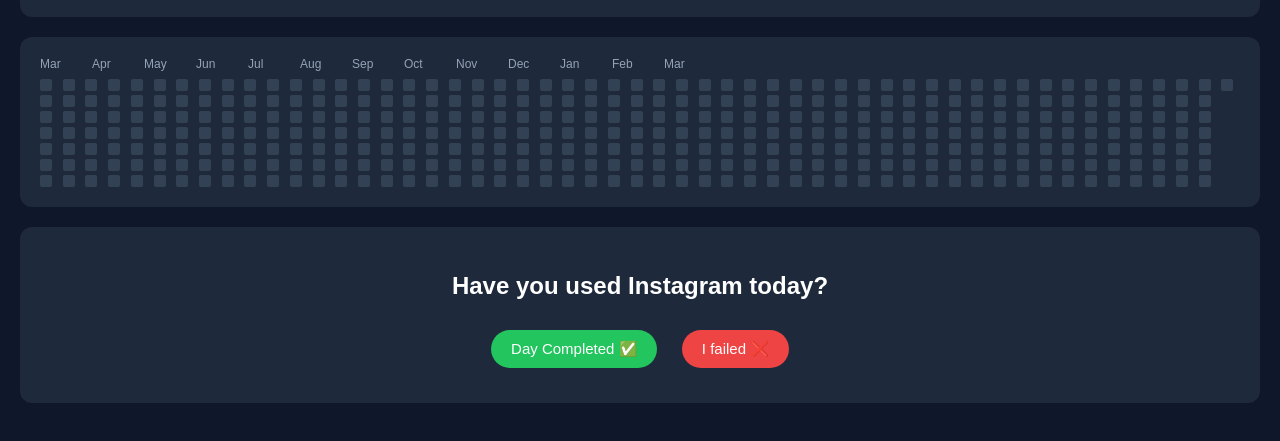
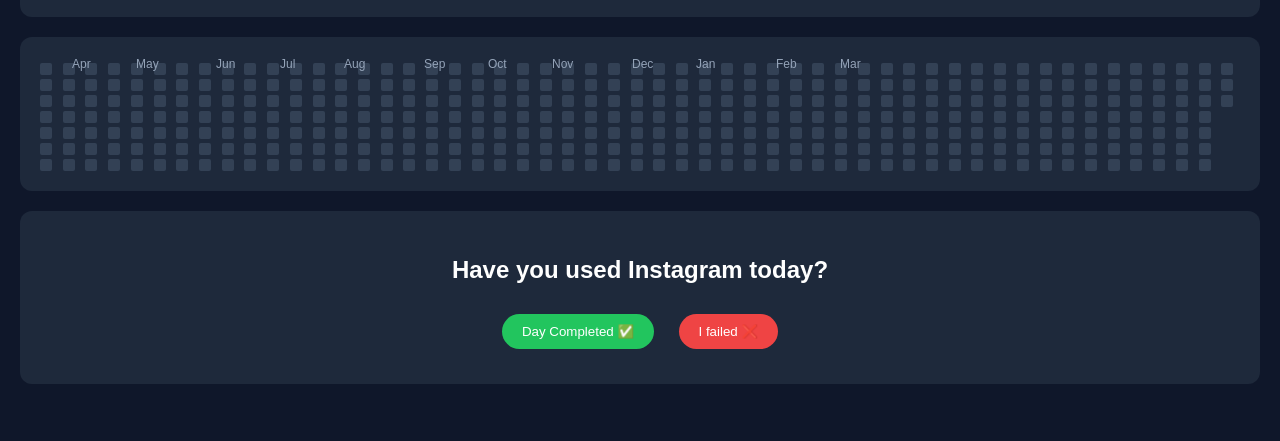
Before and after one commit to kuki1903/streak-tracker, a plain HTML site: page index.html in a window 1280 px wide. Shown: the part 145-586 px from the top of the page. Drawn offline with Linux system fonts and the light colour scheme.

Commit message:
Update index.html

```diff
--- a/index.html
+++ b/index.html
@@ -11,12 +11,25 @@
 .header { display:flex; justify-content:space-between; align-items:center; background:#1e293b; padding:20px; border-radius:12px; }
 .stats { display:flex; gap:15px; }
 .stat { background:#111827; padding:10px 20px; border-radius:10px; text-align:center; }
-.main { margin-top:20px; }
 
-/* Heatmap */
-.heatmap { background:#1e293b; padding:20px; border-radius:12px; }
-.months { display:flex; font-size:12px; color:#94a3b8; margin-bottom:8px; }
-.months span { width:52px; }
+.heatmap { background:#1e293b; padding:20px; border-radius:12px; margin-top:20px; }
+
+/* SCROLLABLE like LeetCode */
+.scroll {
+  overflow-x:auto;
+}
+
+.months {
+  display:flex;
+  font-size:12px;
+  color:#94a3b8;
+  margin-bottom:6px;
+  position:relative;
+}
+
+.months span {
+  position:absolute;
+}
 
 .grid {
   display:grid;
@@ -32,20 +45,27 @@
   background:#334155;
 }
 
-/* SUCCESS (red shades like your requirement) */
+/* RED SCALE */
 .cell.level1 { background:#7f1d1d; }
 .cell.level2 { background:#991b1b; }
 .cell.level3 { background:#b91c1c; }
 .cell.level4 { background:#ef4444; }
-
-/* FAILED day = BLACK */
 .cell.fail { background:#000000; }
 
-.panel { background:#1e293b; padding:20px; border-radius:12px; margin-top:20px; }
 .action { background:#1e293b; padding:25px; border-radius:12px; margin-top:20px; text-align:center; }
-button { padding:10px 20px; margin:10px; border:none; border-radius:20px; font-size:15px; cursor:pointer; }
+button { padding:10px 20px; margin:10px; border:none; border-radius:20px; cursor:pointer; }
 .success { background:#22c55e; color:white; }
 .failbtn { background:#ef4444; color:white; }
+
+.tooltip {
+  position:fixed;
+  background:#111827;
+  padding:6px 10px;
+  border-radius:6px;
+  font-size:12px;
+  display:none;
+  pointer-events:none;
+}
 </style>
 </head>
 
@@ -64,8 +84,8 @@
   </div>
 </div>
 
-<div class="main">
-  <div class="heatmap">
+<div class="heatmap">
+  <div class="scroll">
     <div class="months" id="months"></div>
     <div id="grid" class="grid"></div>
   </div>
@@ -79,6 +99,8 @@
 
 </div>
 
+<div id="tooltip" class="tooltip"></div>
+
 <script>
 let data = JSON.parse(localStorage.getItem("data")) || {};
 
@@ -91,12 +113,10 @@
 }
 
 function currentStreak(){
-  let d = new Date();
-  let count = 0;
+  let d=new Date(),count=0;
   while(true){
-    let key = d.toISOString().split("T")[0];
-    if(data[key] === 1){ count++; d.setDate(d.getDate()-1); }
-    else break;
+    let k=d.toISOString().split("T")[0];
+    if(data[k]===1){count++; d.setDate(d.getDate()-1);} else break;
   }
   return count;
 }
@@ -104,62 +124,78 @@
 function maxStreak(){
   let max=0,curr=0;
   Object.keys(data).sort().forEach(k=>{
-    if(data[k]===1){ curr++; max=Math.max(max,curr);} else curr=0;
+    if(data[k]===1){curr++; max=Math.max(max,curr);} else curr=0;
   });
   return max;
 }
 
-function getLevel(streakLen){
-  if(streakLen>=20) return "level4";
-  if(streakLen>=10) return "level3";
-  if(streakLen>=5) return "level2";
+function getLevel(streak){
+  if(streak>=20) return "level4";
+  if(streak>=10) return "level3";
+  if(streak>=5) return "level2";
   return "level1";
 }
 
 function render(){
-  document.getElementById("current").innerText = currentStreak();
-  document.getElementById("max").innerText = maxStreak();
+  document.getElementById("current").innerText=currentStreak();
+  document.getElementById("max").innerText=maxStreak();
 
-  const grid = document.getElementById("grid");
-  const monthsDiv = document.getElementById("months");
-  grid.innerHTML = "";
-  monthsDiv.innerHTML = "";
+  const grid=document.getElementById("grid");
+  const months=document.getElementById("months");
+  const tooltip=document.getElementById("tooltip");
 
-  let todayDate = new Date();
-  let start = new Date();
-  start.setDate(todayDate.getDate() - 364);
+  grid.innerHTML="";
+  months.innerHTML="";
 
-  let currentMonth = -1;
-  let streak = 0;
+  let end=new Date();
+  let start=new Date();
+  start.setDate(end.getDate()-364);
 
-  for(let i=0;i<365;i++){
-    let d = new Date(start);
-    d.setDate(start.getDate()+i);
-    let key = d.toISOString().split("T")[0];
+  let days=[];
+  for(let d=new Date(start); d<=end; d.setDate(d.getDate()+1)){
+    days.push(new Date(d));
+  }
 
-    // Month labels
-    if(d.getMonth() !== currentMonth){
-      currentMonth = d.getMonth();
-      let span = document.createElement("span");
-      span.innerText = d.toLocaleString('default',{month:'short'});
-      monthsDiv.appendChild(span);
+  // Align to Sunday start
+  while(days[0].getDay()!==0){
+    days.unshift(new Date(days[0].getTime()-86400000));
+  }
+
+  let streak=0;
+  let monthPositions={};
+
+  days.forEach((d,i)=>{
+    let key=d.toISOString().split("T")[0];
+
+    if(d.getDate()===1){
+      monthPositions[i]=d.toLocaleString('default',{month:'short'});
     }
 
-    let div = document.createElement("div");
-    div.className = "cell";
+    let div=document.createElement("div");
+    div.className="cell";
 
-    if(data[key] === 1){
-      streak++;
-      div.classList.add(getLevel(streak));
-    } else if(data[key] === 0){
-      streak = 0; // reset streak
-      div.classList.add("fail");
-    } else {
-      streak = 0;
-    }
+    if(data[key]===1){ streak++; div.classList.add(getLevel(streak)); }
+    else if(data[key]===0){ streak=0; div.classList.add("fail"); }
+    else streak=0;
+
+    div.onmousemove=(e)=>{
+      tooltip.style.display="block";
+      tooltip.style.left=e.pageX+10+"px";
+      tooltip.style.top=e.pageY+10+"px";
+      tooltip.innerText= key + (data[key]===1?" ✅":" ❌");
+    };
+    div.onmouseleave=()=>tooltip.style.display="none";
 
     grid.appendChild(div);
-  }
+  });
+
+  // place months exactly above columns
+  Object.keys(monthPositions).forEach(idx=>{
+    let span=document.createElement("span");
+    span.innerText=monthPositions[idx];
+    span.style.left=(Math.floor(idx/7)*16)+"px";
+    months.appendChild(span);
+  });
 }
 
 render();
```
